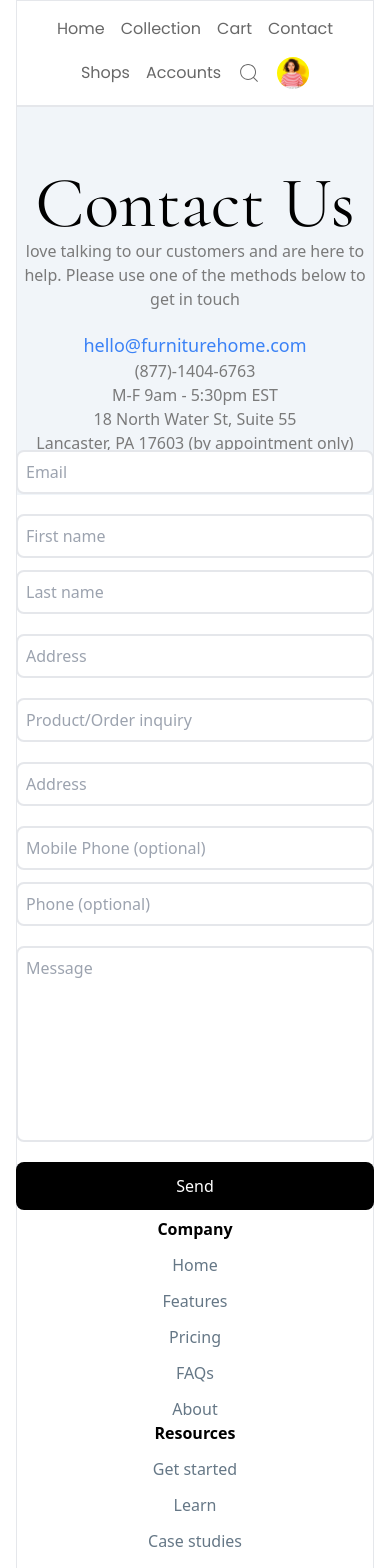
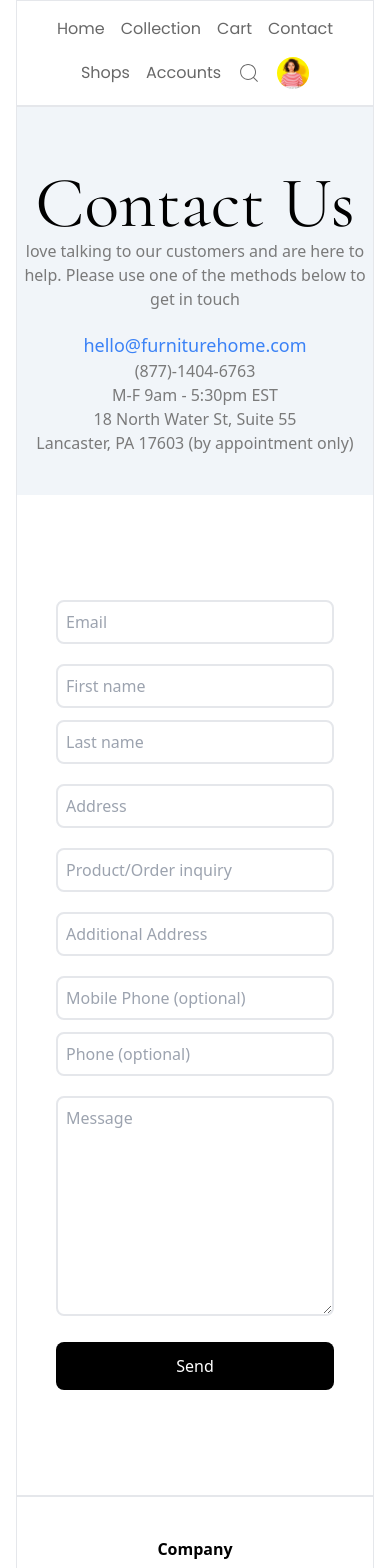
Before and after one commit to mohanraj-devalpha/E-commence-functionaliy, a React (Vite) app: page /contact in a window 390 px wide. Shown: the top 1568 px of the page. Built offline with nearby package versions, Linux system fonts and the light colour scheme.

Commit message:
scroll top fixed

```diff
--- a/src/components/Cart.jsx
+++ b/src/components/Cart.jsx
@@ -15,6 +15,8 @@ const Cart = () => {
   const { cartItems, removeFromCart, updateQuantity, updateColor } = useCart();
   const VAT = 10.55;
 
+
+
   const subtotal = cartItems.reduce((acc, item) => {
     const itemTotal =
       parseFloat(item.price?.replace(/[^0-9.]/g, "")) * (item.quantity || 1);
@@ -22,6 +24,8 @@ const Cart = () => {
   }, 0);
 
   const total = subtotal > 0 ? (subtotal + VAT).toFixed(2) : "000.00";
+  console.log("Cart Items: ", cartItems);
+
 
   return (
     <Layout>
--- a/src/components/CheckOut.jsx
+++ b/src/components/CheckOut.jsx
@@ -32,9 +32,7 @@ const checkout = () => {
   return (
     <Layout>
       <div className="grid grid-cols-1 xl:grid-cols-2">
-        {/* Left Side - Form */}
         <div className="p-5 md:p-10 space-y-5">
-          {/* Breadcrumb */}
           <div className="space-x-4 text-color flex items-center text-sm sm:text-base">
             <TiHomeOutline
               onClick={() => navigate("/learn-more")}
@@ -54,7 +52,6 @@ const checkout = () => {
             </span>
           </div>
 
-          {/* Contact Form */}
           <div className="text-start space-y-4">
             <h1 className="text-2xl sm:text-3xl">Contact Information</h1>
             <input
@@ -117,24 +114,21 @@ const checkout = () => {
             </div>
           </div>
 
-          {/* Buttons */}
           <div className="flex flex-col sm:flex-row gap-4">
             <button className="bg-black text-white px-5 py-3 rounded-lg">
               Continue to payment
             </button>
-            <button className="text-black px-5 py-3 border rounded-lg">
+            <button onClick={()=>navigate("/Cart")} className="text-black px-5 py-3 border rounded-lg">
               Return to cart
             </button>
           </div>
         </div>
 
-        {/* Right Side - Cart Summary */}
         <div className="bg-slate-100 p-5 md:p-10">
           <div className="border-b pb-5">
             <span className="text-xl font-medium">Your cart</span>
           </div>
 
-          {/* Cart Item */}
           {cartItems.map((item, i) => (
             <div
               key={item.id || i}
@@ -143,7 +137,7 @@ const checkout = () => {
               <div className="flex gap-5">
                 <div className="w-24 h-24 rounded overflow-hidden">
                   <img
-                    src={item.image}
+                    src={item.img}
                     alt={item.title}
                     className="w-full h-full object-cover"
                   />
--- a/src/components/Contact.jsx
+++ b/src/components/Contact.jsx
@@ -1,10 +1,23 @@
 import React from "react";
 import Layout from "./Layout";
+import { useForm } from "react-hook-form";
+
+// import {useForm} from "react-hook-form"
 
 const Contact = () => {
+  const {
+    register,
+    handleSubmit,
+    formState: { errors },
+  } = useForm();
+
+  const onSubmit = (data) => {
+    console.log(data);
+  };
+  // const {register ,handleSubmit}=useForm()
   return (
     <Layout>
-      <div className="bg-slate-100 text-center space-y-5 py-10 mb-[680px]">
+      <div className="bg-slate-100 text-center space-y-5 py-10 mb-[1000px] md:mb-[800px]">
         <div>{/* <img src={} alt="" /> */}</div>
         <div>
           <span className="text-7xl font-cormorant">Contact Us</span>
@@ -21,65 +34,117 @@ const Contact = () => {
           <span>Lancaster, PA 17603 (by appointment only)</span>
         </div>
       </div>
-      <div className="absolute top-[410px] md:top-[360px] left-0 w-full flex flex-col justify-center items-center py-10">
+      {/* <form onSubmit={handleSubmit(onSubmit)} > */}
+      <form
+        onSubmit={handleSubmit(onSubmit)}
+        className="absolute top-[560px] md:top-[360px] left-0 w-full flex flex-col justify-center items-center py-10 px-10"
+      >
         <div className="space-y-5 w-full max-w-md sm:max-w-lg md:max-w-xl lg:max-w-2xl px-4">
           <input
-            type="text"
+            type="email"
             placeholder="Email"
+            {...register("email", {
+              required: "Email is required",
+              pattern: {
+                value: /^\S+@\S+$/i,
+                message: "Invalid email format",
+              },
+            })}
             className="border-2 rounded-lg w-full p-2 hover:border-blue-500"
           />
+          {errors.email && (
+            <p className="text-red-500 text-sm">{errors.email.message}</p>
+          )}
+
           <div className="flex flex-col sm:flex-row sm:space-x-3 space-y-3 sm:space-y-0">
+            <div className="w-full sm:w-1/2">
               <input
                 type="text"
                 placeholder="First name"
-              className="border-2 rounded-lg w-full sm:w-1/2 p-2 hover:border-blue-500"
+                {...register("firstName", {
+                  required: "First name is required",
+                })}
+                className="border-2 rounded-lg w-full p-2 hover:border-blue-500"
               />
+              {errors.firstName && (
+                <p className="text-red-500 text-sm">
+                  {errors.firstName.message}
+                </p>
+              )}
+            </div>
+            <div className="w-full sm:w-1/2">
               <input
                 type="text"
                 placeholder="Last name"
-              className="border-2 rounded-lg w-full sm:w-1/2 p-2 hover:border-blue-500"
+                {...register("lastName", { required: "Last name is required" })}
+                className="border-2 rounded-lg w-full p-2 hover:border-blue-500"
               />
+              {errors.lastName && (
+                <p className="text-red-500 text-sm">
+                  {errors.lastName.message}
+                </p>
+              )}
+            </div>
           </div>
 
           <input
             type="text"
             placeholder="Address"
+            {...register("address", { required: "Address is required" })}
             className="border-2 rounded-lg w-full p-2 hover:border-blue-500"
           />
+          {errors.address && (
+            <p className="text-red-500 text-sm">{errors.address.message}</p>
+          )}
+
           <input
             type="text"
             placeholder="Product/Order inquiry"
             className="border-2 rounded-lg w-full p-2 hover:border-blue-500"
           />
+          {errors.inquiry && (
+            <p className="text-red-500 text-sm">{errors.inquiry.message}</p>
+          )}
+
           <input
             type="text"
-            placeholder="Address"
+            placeholder="Additional Address"
+            {...register("additionalAddress")}
             className="border-2 rounded-lg w-full p-2 hover:border-blue-500"
           />
+
           <div className="flex flex-col sm:flex-row sm:space-x-3 space-y-3 sm:space-y-0">
             <input
               type="text"
               placeholder="Mobile Phone (optional)"
+              {...register("mobile")}
               className="border-2 rounded-lg w-full sm:w-1/2 p-2 hover:border-blue-500"
             />
             <input
               type="text"
               placeholder="Phone (optional)"
+              {...register("phone")}
               className="border-2 rounded-lg w-full sm:w-1/2 p-2 hover:border-blue-500"
             />
           </div>
 
-          <input
-            type="text"
+          <textarea
             placeholder="Message"
             className="border-2 rounded-lg w-full p-2 pb-40 hover:border-blue-500"
           />
+          {errors.message && (
+            <p className="text-red-500 text-sm">{errors.message.message}</p>
+          )}
 
-          <button className="bg-black text-white px-10 py-3 rounded-lg hover:border-yellow-500 hover:opacity-70 w-full sm:w-auto">
+          <button
+            type="submit"
+            className="bg-black text-white px-10 py-3 rounded-lg hover:border-yellow-500 hover:opacity-70 w-full sm:w-auto"
+          >
             Send
           </button>
         </div>
-      </div>
+      </form>
+      {/* </form> */}
     </Layout>
   );
 };
--- a/src/components/Items.jsx
+++ b/src/components/Items.jsx
@@ -41,7 +41,7 @@ const Items = () => {
   const navigate = useNavigate();
 
   // const location = useLocation();
-  const { state } = useLocation();
+  const { state, } = useLocation();
   const { img, title, price } = state || {};
 
   const { addToCart } = useCart();
```
Lines whose indentation alone changed are shown as unchanged.
